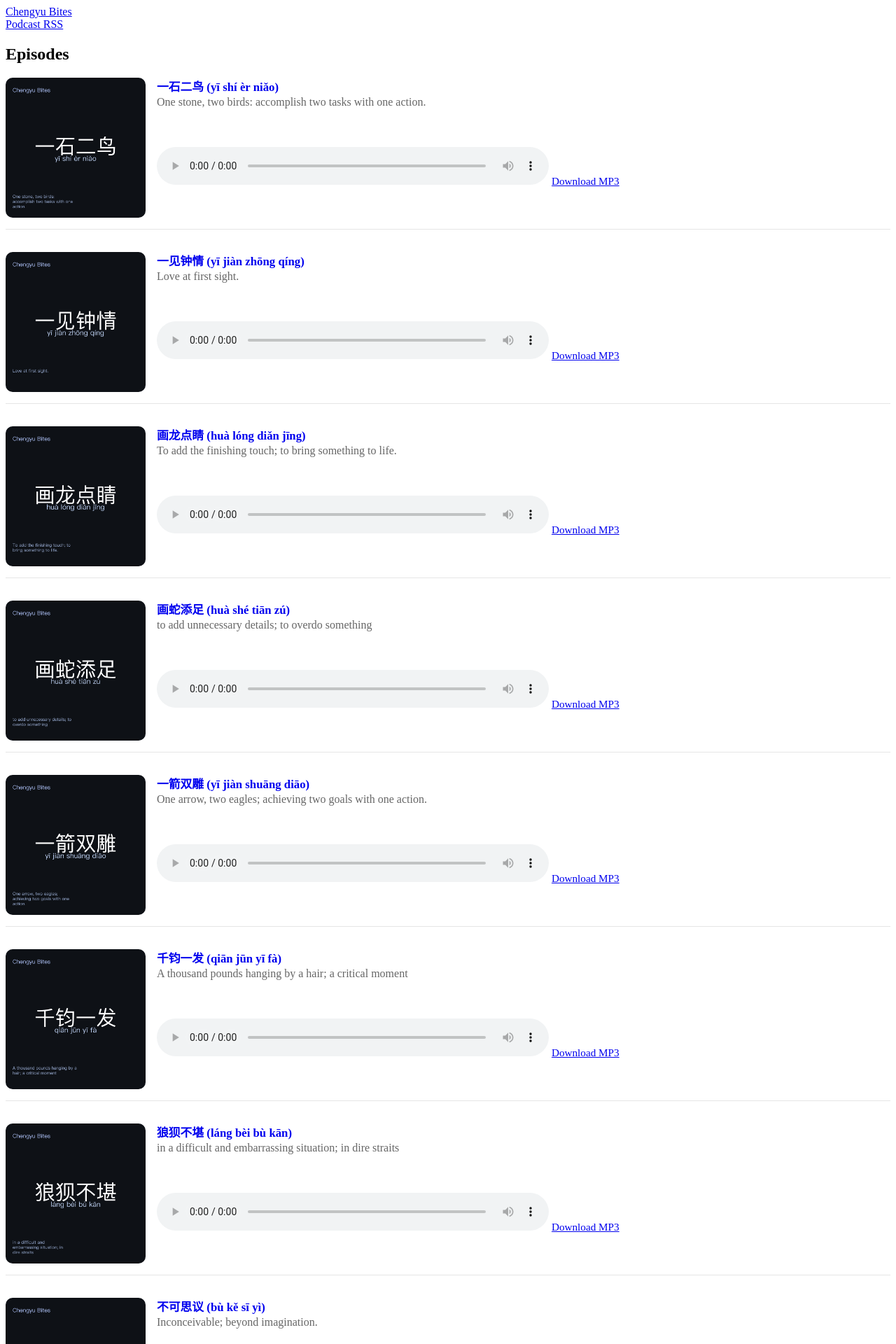
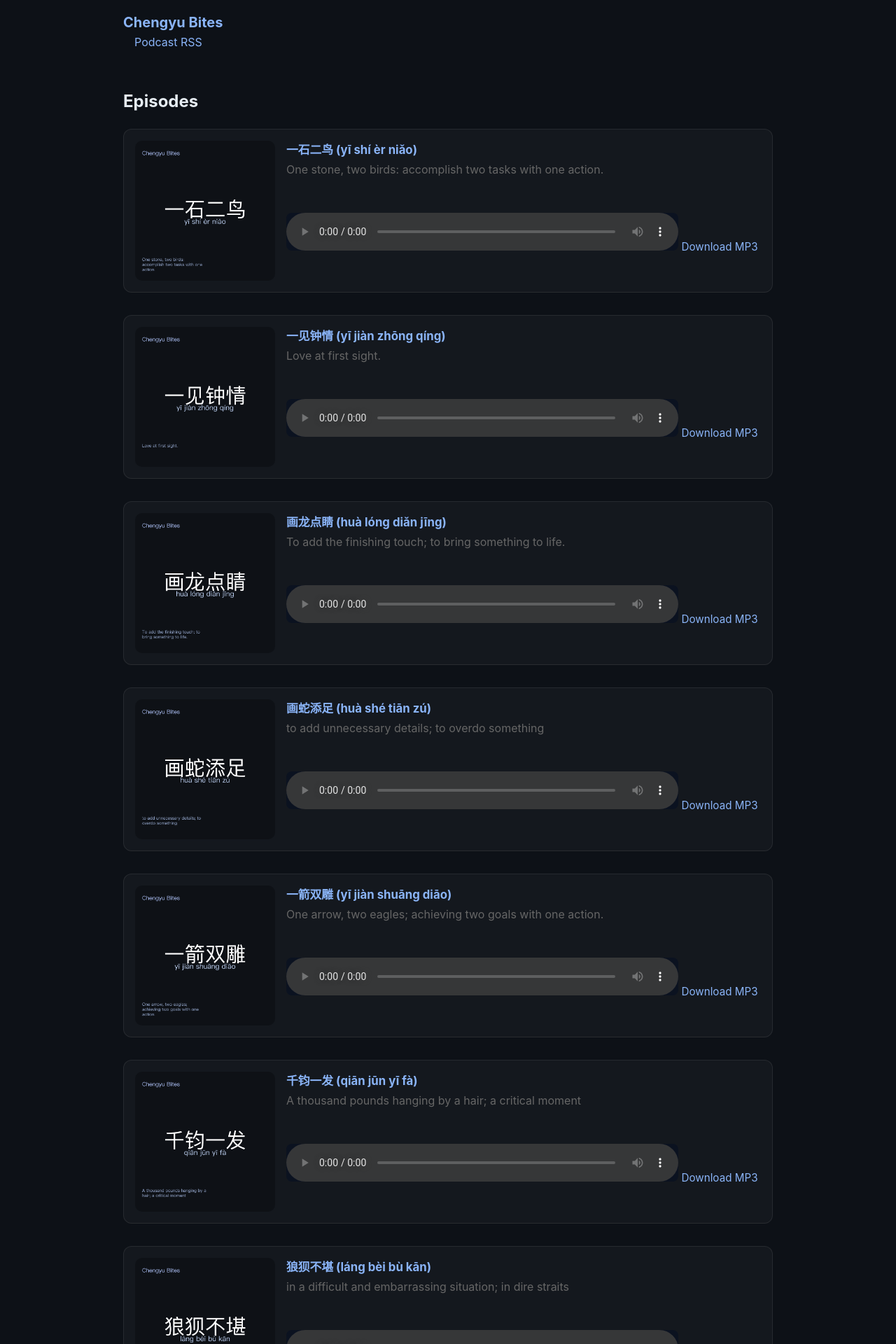
Before and after one commit to kohlenberg/chengyudaily, a Jekyll site: the page built from index.html, in a window 1280 px wide. Shown: the top 1920 px of the page at 70% size. Built offline with Jekyll 4.4.1, drawn with Linux system fonts in a browser that asks for light colours.

Commit message:
Update site.css

```diff
--- a/assets/css/site.css
+++ b/assets/css/site.css
@@ -1,51 +1,85 @@
-/* --- Episode list layout --- */
-.episode-list { list-style: none; padding-left: 0; }
+/* ------------------------------------------------------------
+   Theme
+------------------------------------------------------------ */
+:root {
+  color-scheme: dark;
+  --bg: #0d1117;
+  --fg: #e6edf3;
+  --muted: #9aa4b2;
+  --link: #8ab4f8;
+  --card-bg: rgba(255,255,255,.03);
+  --card-border: rgba(255,255,255,.08);
+  --hr: rgba(255,255,255,.08);
+}
+
+html, body { height: 100%; }
+* { box-sizing: border-box; }
+
+body {
+  margin: 0;
+  font: 16px/1.6 -apple-system, BlinkMacSystemFont, Segoe UI, Roboto, Helvetica, Arial, sans-serif;
+  background: var(--bg);
+  color: var(--fg);
+}
+
+a { color: var(--link); text-decoration: none; }
+a:hover { text-decoration: underline; }
+
+img { max-width: 100%; height: auto; display: block; }
+audio { width: 100%; background: #0b1220; border-radius: 8px; }
+
+/* Layout scaffold */
+.site-header, .site-main, .site-footer { max-width: 960px; margin: 0 auto; padding: 1rem; }
+.site-title { font-weight: 700; font-size: 1.25rem; }
+.site-nav a { margin-left: 1rem; }
+.muted { color: var(--muted); }
+hr { border: none; border-top: 1px solid var(--hr); margin: 1.5rem 0; }
+
+/* ------------------------------------------------------------
+   Episode list/card layout
+   - Left column: cover (spans 2 rows)
+   - Right column row 1: title + description
+   - Right column row 2: audio
+------------------------------------------------------------ */
+.episode-list { list-style: none; padding-left: 0; margin: 0; }
 
 .episode-card {
   display: grid;
-  grid-template-columns: 160px 1fr;
+  grid-template-columns: 200px 1fr;
   grid-template-rows: auto auto;
-  gap: 0.5rem 1rem;           /* row gap / column gap */
+  grid-template-areas:
+    "cover head"
+    "cover audio";
+  gap: 0.75rem 1rem;
   align-items: start;
   margin: 1.25rem 0 2rem;
-  padding-bottom: 1rem;
-  border-bottom: 1px solid rgba(127,127,127,.2);
+  padding: 1rem;
+  border-radius: 12px;
+  background: var(--card-bg);
+  border: 1px solid var(--card-border);
 }
 
-/* Left column: image spans both rows */
-.episode-cover {
-  grid-column: 1;
-  grid-row: 1 / span 2;
-  width: 100%;
-  aspect-ratio: 1 / 1;        /* keep square */
-  object-fit: cover;
-  border-radius: 10px;
-}
+.episode-cover  { grid-area: cover; width: 100%; aspect-ratio: 1 / 1; object-fit: cover; border-radius: 10px; }
+.episode-head   { grid-area: head; }
+.episode-title  { display:block; font-size: 1.05rem; margin: 0 0 .15rem; }
+.episode-desc   { margin-top: .1rem; color: var(--muted); }
 
-/* Right column: row 1 = title + desc */
-.episode-head {
-  grid-column: 2;
-  grid-row: 1;
-}
-.episode-title { display: block; font-size: 1.05rem; margin-bottom: .15rem; }
-.episode-title a { text-decoration: none; }
-.episode-desc { margin-top: .1rem; }
+.episode-audio  { grid-area: audio; }
+.episode-audio audio { width: 100%; max-width: 560px; }
+.episode-download { display:inline-block; margin-top:.4rem; font-size:.95rem; }
 
-/* Right column: row 2 = audio */
-.episode-audio {
-  grid-column: 2;
-  grid-row: 2;
-}
-.episode-audio audio { width: 100%; max-width: 560px; }
-.episode-download { display: inline-block; margin-top: .4rem; font-size: .95rem; }
+/* Post page reusing the same card layout (optional helper) */
+.post-card { border: none; background: transparent; padding: 0; }
 
-/* Responsive: stack on small screens */
+/* Responsive: stack cleanly on small screens */
 @media (max-width: 560px) {
   .episode-card {
     grid-template-columns: 1fr;
     grid-template-rows: auto auto auto;
+    grid-template-areas:
+      "cover"
+      "head"
+      "audio";
   }
-  .episode-cover { grid-column: 1; grid-row: 1; max-width: 260px; }
-  .episode-head  { grid-column: 1; grid-row: 2; }
-  .episode-audio { grid-column: 1; grid-row: 3; }
+  .episode-cover { max-width: 260px; }
 }
```
